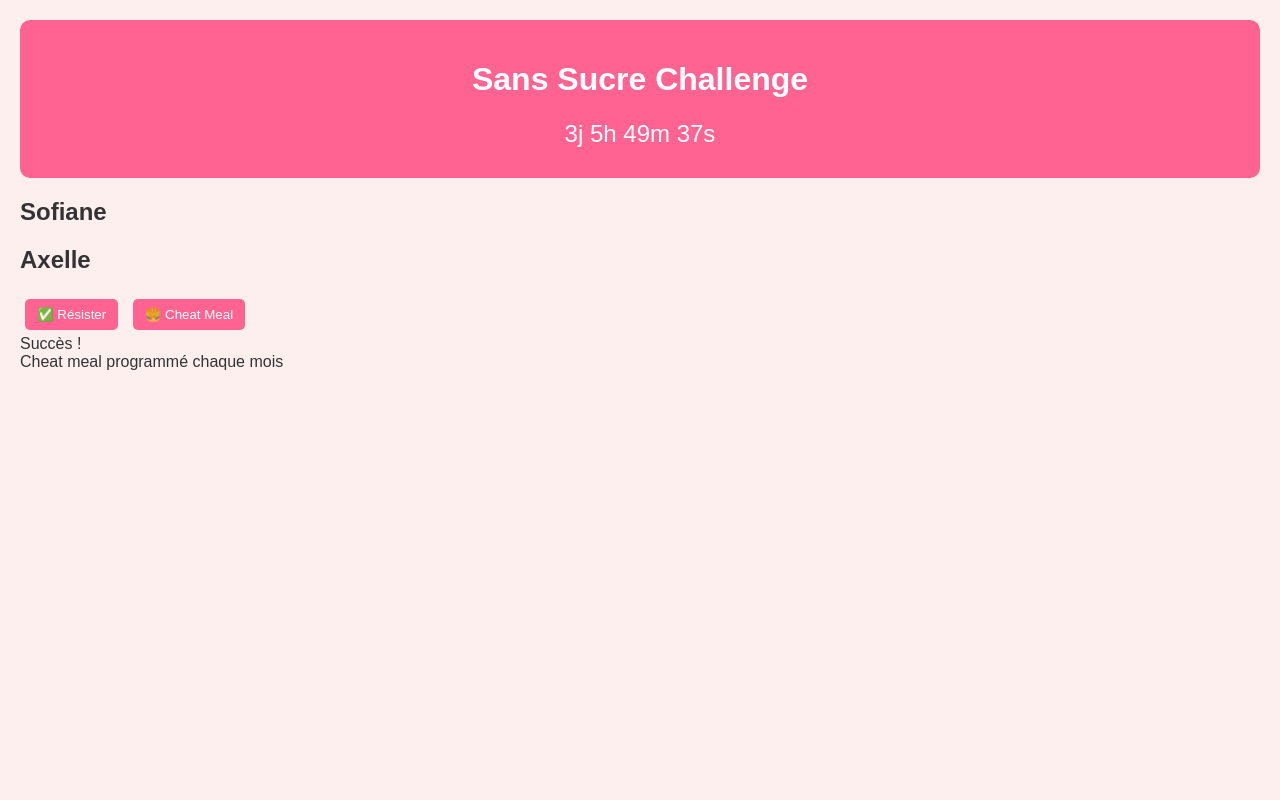
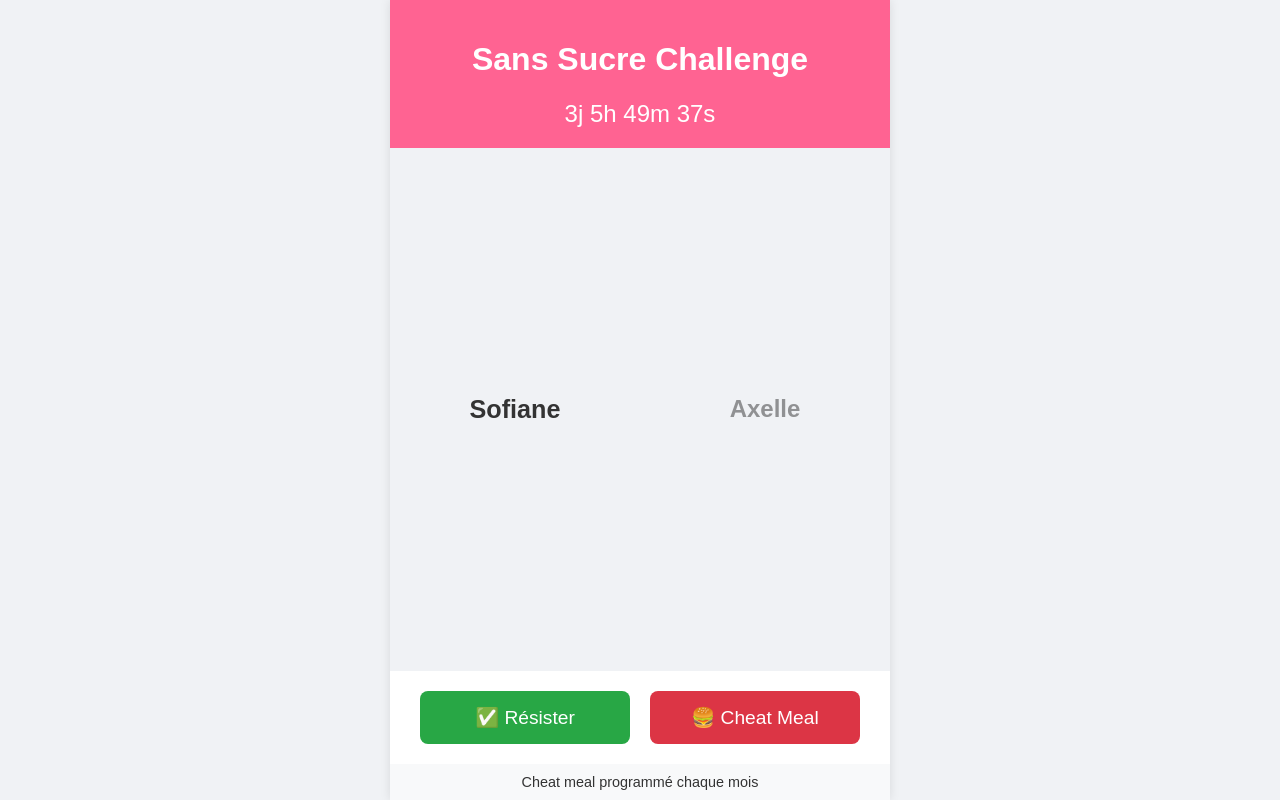
Before and after one commit to SofianeAkirito/sans-sucre-challenge., a plain HTML site: page index.html in a window 1280 px wide. Drawn offline with Linux system fonts and the light colour scheme.

Commit message:
Update style.css

```diff
--- a/style.css
+++ b/style.css
@@ -1,12 +1,16 @@
-body{font-family:sans-serif;margin:0;padding:20px;background:#fcefee;color:#333}
-body.dark{background:#222;color:#eee}
-header{background:#ff6392;color:#fff;padding:20px;text-align:center;border-radius:10px}
-#chrono{font-size:1.5em;margin:10px}
-button{padding:8px 12px;margin:5px;background:#ff6392;color:white;border:none;border-radius:5px;cursor:pointer}
-body.dark button{background:#882}
-section{margin:20px 0;padding:15px;background:white;border-radius:10px;box-shadow:0 0 5px #ccc}
-body.dark section{background:#333;box-shadow:none}
-input[type=checkbox]{transform:scale(1.2);margin-right:8px}
-progress{width:100%;height:20px;border-radius:10px}
-.bottom-image{display:block;margin:30px auto;max-width:250px;border-radius:50%;border:3px solid #ff6392;background:#fff}
-body.dark .bottom-image{background:#333;border-color:#ffa3c1}
+body{margin:0;font-family:sans-serif;background:#f0f2f5;color:#333;}
+.app{max-width:500px;margin:auto;display:flex;flex-direction:column;height:100vh;box-shadow:0 0 10px rgba(0,0,0,0.1)}
+header{text-align:center;padding:20px;background:#ff6392;color:#fff}
+#chrono{font-size:1.5em;margin-top:10px}
+.profiles{flex:1;display:flex;overflow:hidden;position:relative}
+.profile{flex:1;display:flex;align-items:center;justify-content:center;transition:transform .3s;opacity:0.5}
+.profile.active{opacity:1;transform:scale(1.05)}
+.buttons{display:flex;justify-content:space-around;padding:20px;background:#fff}
+.buttons button{flex:1;margin:0 10px;padding:15px;font-size:1.2em;border:none;border-radius:8px;cursor:pointer;color:#fff;transition:background .3s}
+#check-btn{background:#28a745}
+#cheat-btn{background:#dc3545}
+#check-btn:hover{background:#218838}
+#cheat-btn:hover{background:#c82333}
+.toast{position:fixed;bottom:20px;left:50%;transform:translateX(-50%)scale(0);background:#333;color:#fff;padding:15px;border-radius:25px;transition:transform .3s}
+.toast.show{transform:translateX(-50%)scale(1)}
+footer{text-align:center;padding:10px;background:#f8f9fa;font-size:0.9em}
```
